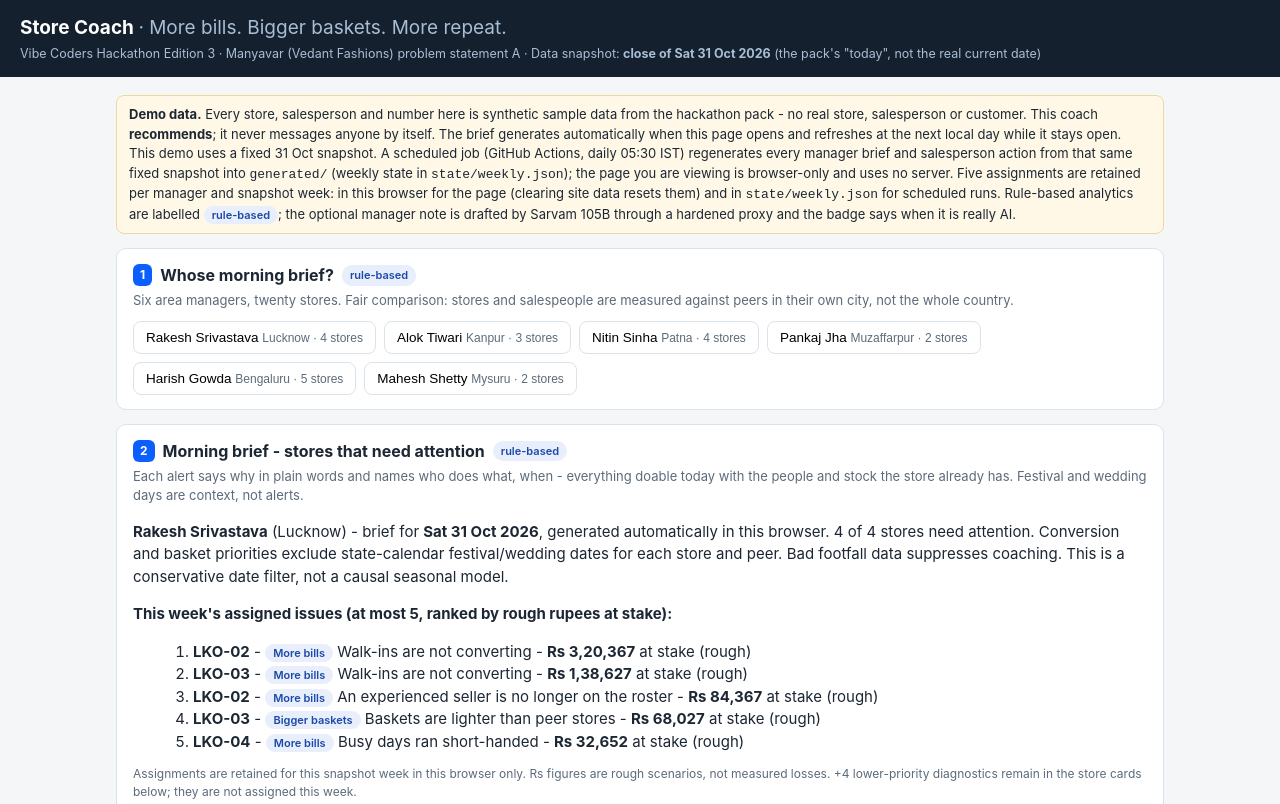
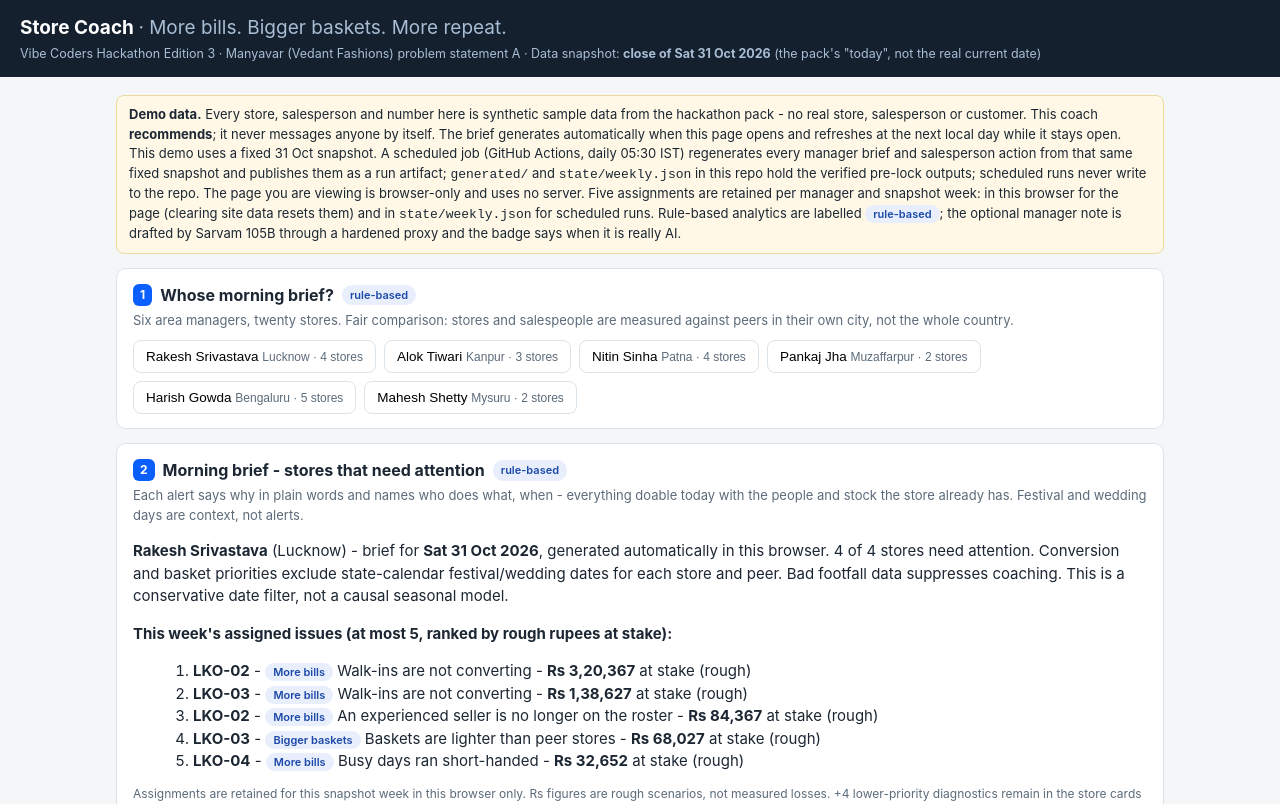
Before and after one commit to santos1995/vch3-store-coach, a plain HTML site: page index.html in a window 1280 px wide. Shown: the top 804 px of the page. Drawn offline with Linux system fonts and the light colour scheme.

Commit message:
Freeze-safe scheduling: artifact-only runs, no repo writes after lock

```diff
--- a/index.html
+++ b/index.html
@@ -63,7 +63,7 @@
   <div class="sub">Vibe Coders Hackathon Edition 3 · Manyavar (Vedant Fashions) problem statement A · Data snapshot: <b>close of Sat 31 Oct 2026</b> (the pack's "today", not the real current date)</div>
 </header>
 <main>
-  <div class="note"><b>Demo data.</b> Every store, salesperson and number here is synthetic sample data from the hackathon pack - no real store, salesperson or customer. This coach <b>recommends</b>; it never messages anyone by itself. The brief generates automatically when this page opens and refreshes at the next local day while it stays open. This demo uses a fixed 31 Oct snapshot. A scheduled job (GitHub Actions, daily 05:30 IST) regenerates every manager brief and salesperson action from that same fixed snapshot into <code>generated/</code> (weekly state in <code>state/weekly.json</code>); the page you are viewing is browser-only and uses no server. Five assignments are retained per manager and snapshot week: in this browser for the page (clearing site data resets them) and in <code>state/weekly.json</code> for scheduled runs. Rule-based analytics are labelled <span class="chip rule">rule-based</span>; the optional manager note is drafted by Sarvam 105B through a hardened proxy and the badge says when it is really AI.</div>
+  <div class="note"><b>Demo data.</b> Every store, salesperson and number here is synthetic sample data from the hackathon pack - no real store, salesperson or customer. This coach <b>recommends</b>; it never messages anyone by itself. The brief generates automatically when this page opens and refreshes at the next local day while it stays open. This demo uses a fixed 31 Oct snapshot. A scheduled job (GitHub Actions, daily 05:30 IST) regenerates every manager brief and salesperson action from that same fixed snapshot and publishes them as a run artifact; <code>generated/</code> and <code>state/weekly.json</code> in this repo hold the verified pre-lock outputs; scheduled runs never write to the repo. The page you are viewing is browser-only and uses no server. Five assignments are retained per manager and snapshot week: in this browser for the page (clearing site data resets them) and in <code>state/weekly.json</code> for scheduled runs. Rule-based analytics are labelled <span class="chip rule">rule-based</span>; the optional manager note is drafted by Sarvam 105B through a hardened proxy and the badge says when it is really AI.</div>
 
   <section id="s1">
     <h2><span class="n">1</span>Whose morning brief? <span class="right chip rule">rule-based</span></h2>
```
Also changed, not shown: 1 other file.
